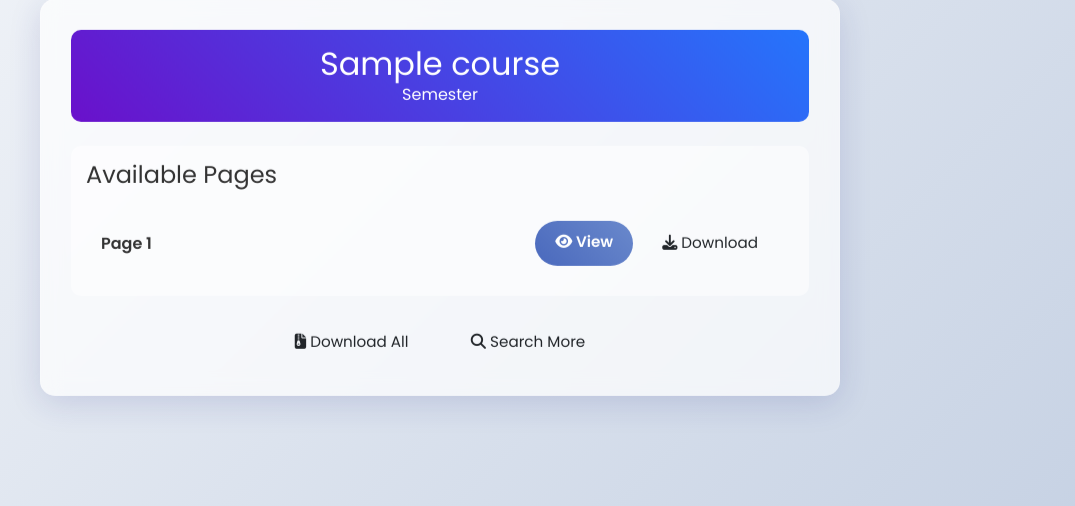
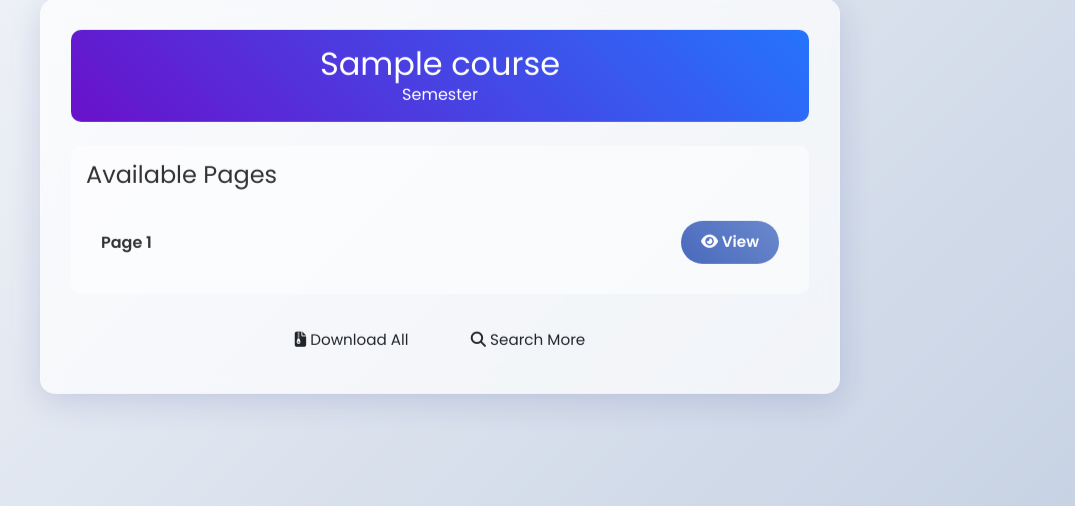
Before and after one commit to openaixander/past_q, a Django app: page /view-past-question/1/ in a window 1280 px wide. Shown: the part 121-627 px from the top of the page, without its empty margins (200-1275 px from the left). Run offline with Django 4.2, Linux system fonts and the light colour scheme; tables that the repository leaves empty hold one stand-in row (values such as "Sample post"); data that the repository does not hold is empty; some libraries are stand-ins or nearby versions.

Commit message:
Update view_past_question.html

```diff
--- a/faculty/templates/faculty/view_past_question.html
+++ b/faculty/templates/faculty/view_past_question.html
@@ -218,11 +218,6 @@ View Past Questions - PastQ
                                    class="btn btn-sm btn-custom-secondary">
                                     <i class="fas fa-eye"></i> View
                                 </a>
-                                <a href="{{ image.image.url }}"
-                                   download
-                                   class="btn btn-sm btn-custom">
-                                    <i class="fas fa-download"></i> Download
-                                </a>
                             </div>
                         </div>
                     </div>
```
